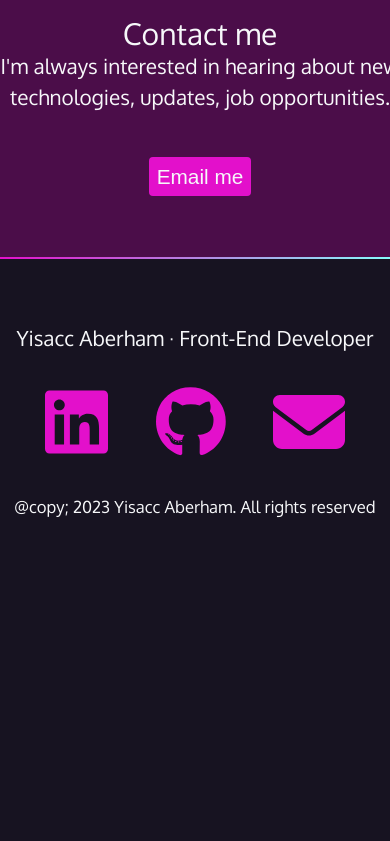
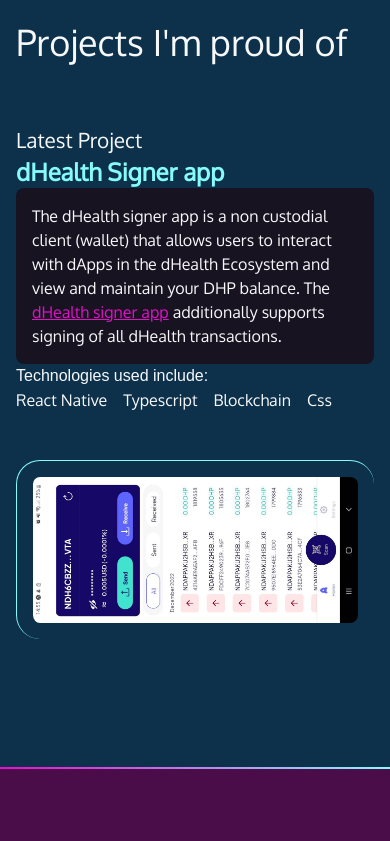
Before and after one commit to yisacc/portfolio, a Next.js app: page / in a window 390 px wide. Shown: the part 1120-1961 px from the top of the page. Before the commit the page ends 1705 px from the top, so only its background shows below. Built offline with nearby package versions, Linux system fonts and the light colour scheme; a web font is replaced by a local one.

Commit message:
added project section for mobile devices

```diff
--- a/src/app/components/Contact.tsx
+++ b/src/app/components/Contact.tsx
@@ -5,8 +5,10 @@
         id="contact"
         className="w-[400px] text-center mx-auto my-0 px-auto py-16 "
       >
-        <h2 className="block text-3xl text-bold font-sans">Contact me</h2>
-        <p>
+        <h2 className="text-3xl font-bold font-sans leading-normal pb-4">
+          Contact me
+        </h2>
+        <p className="leading-normal">
           I&apos;m always interested in hearing about new technologies, updates,
           job opportunities.
         </p>
--- /dev/null
+++ b/src/app/components/projects.tsx
@@ -0,0 +1,41 @@
+import Image from "next/image";
+import signerAppPic from "../../../public/dHealthSigner.jpg";
+const Projects = () => {
+  return (
+    <div className="bg-dkblue">
+      <section id="projects" className="py-16 px-4">
+        <h2 className="leading-normal text-4xl mb-14">
+          Projects I&apos;m proud of
+        </h2>
+        <article>
+          <h4>Latest Project</h4>
+          <h3 className="text-aqua text-2xl font-bold">dHealth Signer app</h3>
+          <p className="bg-black p-4 rounded-lg text-base text-white leading-6">
+            The dHealth signer app is a non custodial client (wallet) that
+            allows users to interact with dApps in the dHealth Ecosystem and
+            view and maintain your DHP balance. The{" "}
+            <a href="https://www.dhealth.com/">dHealth signer app</a>{" "}
+            additionally supports signing of all dHealth transactions.
+          </p>
+          <h4 className="font-mono text-base m-0">
+            Technologies used include:
+          </h4>
+          <ul className="list-none p-0 m-0 flex flex-row flex-wrap justify-start gap-4 text-base">
+            <li>React Native</li>
+            <li>Typescript</li>
+            <li>Blockchain</li>
+            <li>Css</li>
+            <Image
+              className="mt-8 mx-0 mb-16 border-l border-aqua border-solid border-t rounded-3xl p-4"
+              width={1000}
+              height={500}
+              src={signerAppPic}
+              alt="Screenshot of the dHealth signer app."
+            />
+          </ul>
+        </article>
+      </section>
+    </div>
+  );
+};
+export default Projects;
--- a/src/app/page.tsx
+++ b/src/app/page.tsx
@@ -6,6 +6,7 @@
 import Contact from "./components/Contact";
 import NavBar from "./components/NavBar";
 import Footer from "./components/footer";
+import Projects from "./components/projects";
 
 config.autoAddCss = false;
 export default function Home() {
@@ -14,6 +15,8 @@
       <NavBar />
       <Introduction />
       <div className="bg-gradient-to-r from-magneta to-aqua h-[2px]"></div>
+      <Projects />
+      <div className="bg-gradient-to-r from-magneta to-aqua h-[2px]"></div>
       <Contact />
       <div className="bg-gradient-to-r from-magneta to-aqua h-[2px]"></div>
       <Footer />
```
Also changed, not shown: public/assembly connect.png (added), public/dHealthSigner.jpg (added).
